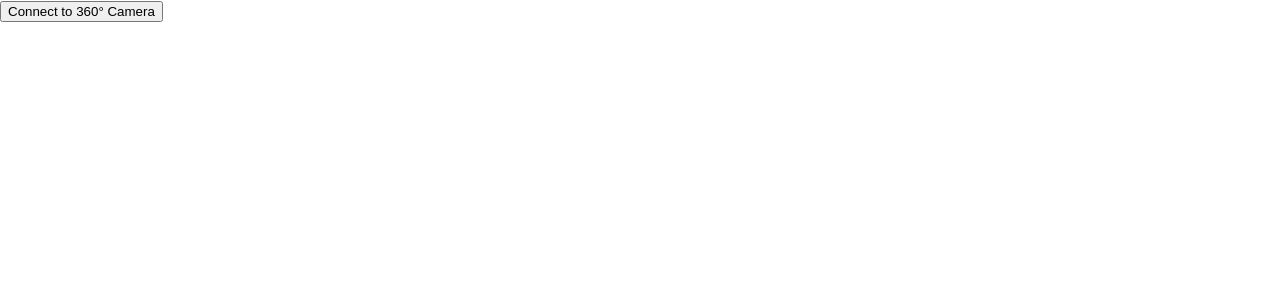
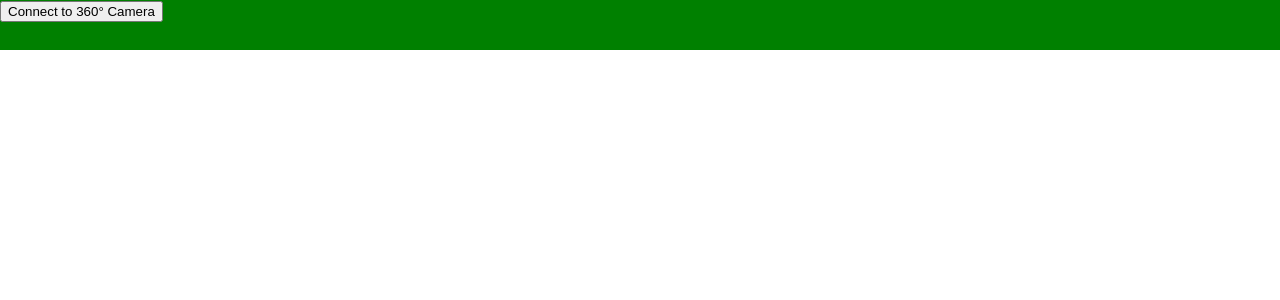
Before and after one commit to JonasGoebel/hsfd-mucomm-360, a React (Create React App) app in the folder frontend/: page / in a window 1280 px wide. Shown: the top 300 px of the page. Built offline with nearby package versions, Linux system fonts and the light colour scheme.

Commit message:
use pointer lock controls

```diff
--- a/frontend/src/App.js
+++ b/frontend/src/App.js
@@ -1,6 +1,6 @@
 import React, { useState, useEffect } from "react";
 import { Canvas } from "@react-three/fiber";
-import { OrbitControls } from "@react-three/drei";
+import { PointerLockControls } from "@react-three/drei";
 import * as THREE from "three";
 import WebRtcConnection from './WebRtcConnection.jsx';
 
@@ -41,9 +41,12 @@ const App = () => {
   }, [video]);
 
   return (
-    <div style={{ width: "100vw", height: "100vh" }}>
+    <div style={{ width: "100%", height: "100%" }}>
+      <div style={{background: 'green', height: '50px'}}>
         <WebRtcConnection video={video} setVideo={setVideo} />
+      </div>
 
+      <div style={{width: '100%', height: 'calc(100vh - 50px)'}}>
         {video && (
           <Canvas
             camera={{
@@ -57,13 +60,10 @@ const App = () => {
             <React.Suspense fallback={null}>
               <VideoSphere texture={texture} />
             </React.Suspense>
-          <OrbitControls
-            enableZoom={false}
-            maxPolarAngle={Math.PI / 2}
-            minPolarAngle={-Math.PI / 2}
-          />
+            <PointerLockControls />
           </Canvas>
         )}
+      </div>
     </div>
   );
 };
```
Lines whose indentation alone changed are shown as unchanged.
